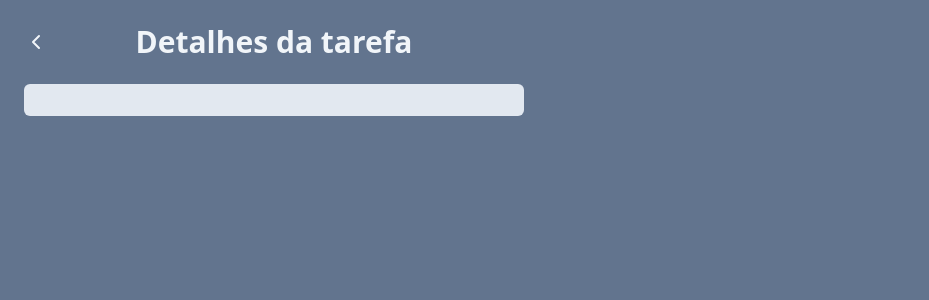
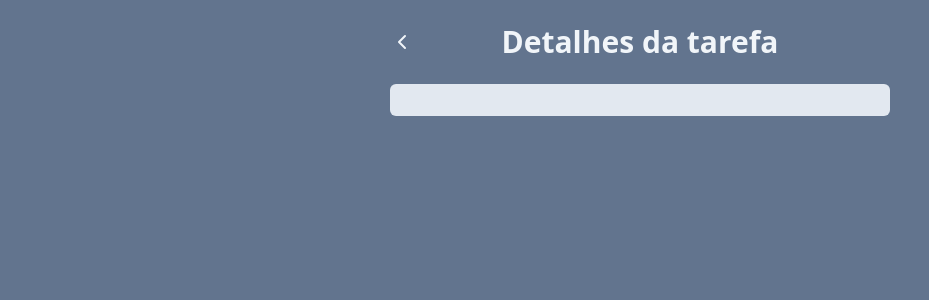
Before and after one commit to Paulo-Borges/estudReact, a React (Vite) app: page /task in a window 1280 px wide. Shown: the top 300 px of the page, without its empty margins (0-929 px from the left). Built offline with nearby package versions, Linux system fonts and the light colour scheme.

Commit message:
fix: fixes

```diff
--- a/src/components/Tasks.jsx
+++ b/src/components/Tasks.jsx
@@ -1,4 +1,4 @@
-import { ChevronRightIcon, Trash2Icon } from "lucide-react";
+import { CheckIcon, ChevronRightIcon, Trash2Icon } from "lucide-react";
 import { useNavigate } from "react-router-dom";
 import Button from "./Button";
 
@@ -17,10 +17,11 @@
         <li key={task.id} className="flex gap-2">
           <button
             onClick={() => onTaskClick(task.id)}
-            className={`bg-slate-400 text-left text-white p-2 rounded-md w-full ${
+            className={`bg-slate-400 text-left flex items-center gap-2 text-white p-2 rounded-md w-full ${
               task.isCompleted && "line-through"
             }`}
           >
+            {task.isCompleted && <CheckIcon />}
             {task.title}
             {/* {task.isCompleted ? "COMPLETE" : "INCOMPLETE"} */}
           </button>
--- a/src/pages/TaskPage.jsx
+++ b/src/pages/TaskPage.jsx
@@ -9,7 +9,7 @@
   const description = searchParams.get("description");
   return (
     <div className="h-screen w-screen bg-slate-500 p-6">
-      <div className="w-[500px] space-y-4">
+      <div className="w-[500px] mx-auto space-y-4">
         <div className="flex justify-center relative mb-6">
           <button
             //   Voltar menos 1
```
